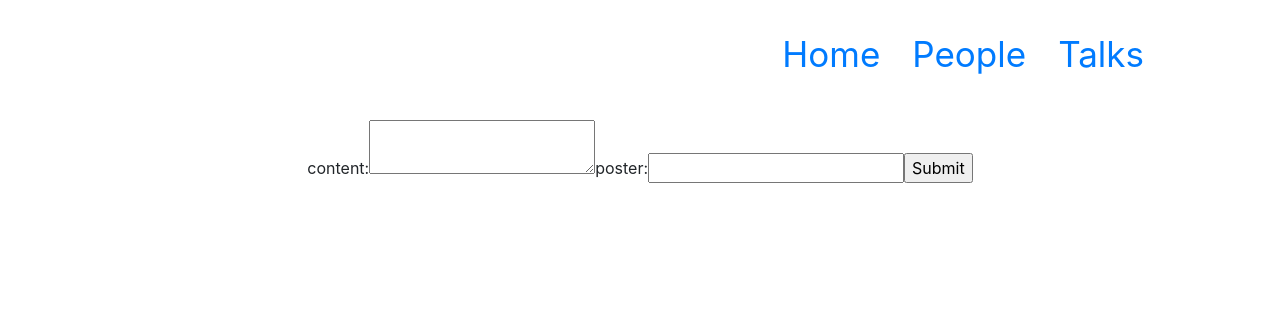
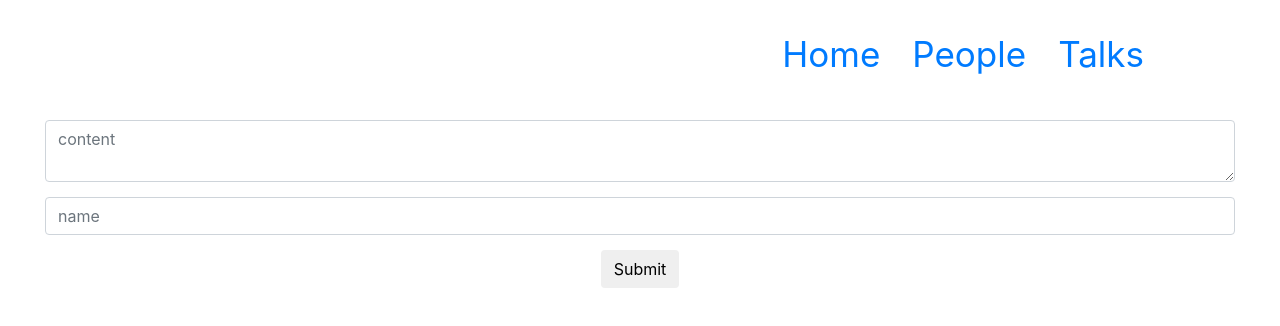
Before and after one commit to eunjisong/bighuman-es, a React (Create React App) app: page / in a window 1280 px wide. Shown: the top 326 px of the page. Built offline with nearby package versions, Linux system fonts and the light colour scheme; no server answers.

Commit message:
option form

```diff
--- a/src/App.css
+++ b/src/App.css
@@ -133,16 +133,28 @@
 }
 
 
-/* .userInfo {
-  text-align: center;
-  margin-top: 50px;
-} */
+.optionsContainer {
+  width: 500px;
+  height: 500px;
+  border: 1px solid black;
+  padding: 0;
+  margin: 0;
 
+}
 
+.optionsContainer .btn {
+  width: 250px;
+}
+
+.options {
+  display: flex;
+  flex-direction: row;
+}
 
 .allPosts {
   background-color: white;
   margin-top:25px;
+  margin-right: 0;
   padding: 10px;
   width: 500px;
   height: 500px;
@@ -155,9 +167,18 @@
 .singlePost {
   background-color: #569eeb;
   width: 500px;
-  margin: -10px 15px 15px 15px;
+  margin: 15px 0;
   display: flex;
   flex-direction: row;
   justify-content: flex-start;
+}
 
+.optionsContainer form {
+  background-color: #f4b942;
+  display: flex;
+  flex-direction: column;
 }
+
+form .formItem {
+  margin: 15px;
+}
--- a/src/component/PostForm.js
+++ b/src/component/PostForm.js
@@ -1,57 +1,65 @@
-import React from 'react';
-import { connect } from 'react-redux';
-import { postNewPost } from '../store'
+import React from "react";
+import { connect } from "react-redux";
+import { postNewPost } from "../store";
 class PostFrom extends React.Component {
-  constructor(){
-    super()
+  constructor() {
+    super();
     this.state = {
-      content: '',
-      poster: ''
-    }
+      content: "",
+      poster: ""
+    };
 
-    this.handleChange = this.handleChange.bind(this)
-    this.handleSubmit = this.handleSubmit.bind(this)
+    this.handleChange = this.handleChange.bind(this);
+    this.handleSubmit = this.handleSubmit.bind(this);
   }
 
-  handleChange(event){
+  handleChange(event) {
+    this.setState({ [event.target.name]: event.target.value });
+  }
 
-    this.setState({[event.target.name]: event.target.value})
+  handleSubmit(event) {
+    const id = this.props.user.id;
+    this.props.postNewPost(id, this.state);
 
   }
 
-  handleSubmit(event){
-    const id = this.props.user.id
-    this.props.postNewPost(id, this.state)
-    event.preventDefault()
-  }
+  render() {
+    return (
+      <form onSubmit={this.handleSubmit}>
 
-  render(){
-    return(
-       <form onSubmit={this.handleSubmit}>
-          <label>
-            content:
-          <textarea type="textarea" onChange={this.handleChange} name="content"/>
-          </label>
+        <div className="formItem form-group">
+          <textarea
+            className="form-control"
+            placeholder="content"
+            type="textarea"
+            onChange={this.handleChange}
+            name="content"
+          />
+        </div>
 
-          <label>
-            poster:
-          <input type="text" onChange={this.handleChange} name="poster"/>
-          </label>
+        <div className="formItem form-group">
+          <input
+          className="form-control"
+            placeholder="name"
+            type="text"
+            onChange={this.handleChange}
+            name="poster"
+          />
+        </div>
 
-
-          <input type="submit" value="Submit"/>
-
-
-       </form>
-
-    )
+        <input type="submit" value="Submit" className="btn submitButton" />
+      </form>
+    );
   }
 }
 
-const mapDispatch = (dispatch) => {
+const mapDispatch = dispatch => {
   return {
     postNewPost: (id, item) => dispatch(postNewPost(id, item))
-  }
-}
+  };
+};
 
-export default connect(null, mapDispatch)(PostFrom)
+export default connect(
+  null,
+  mapDispatch
+)(PostFrom);
--- a/src/component/SingleUser.js
+++ b/src/component/SingleUser.js
@@ -55,15 +55,17 @@ class SingleUser extends React.Component {
 
 
         {/* Single User's option */}
-            <div className="options">
-              <button onClick={() => this.toggleOption("form")}>
+            <div className="optionsContainer">
+              <div className="options">
+              <button className="btn" onClick={() => this.toggleOption("form")}>
                 New Post
               </button>
-              <button onClick={() => this.toggleOption("list")}>{`${
+              <button className="btn" onClick={() => this.toggleOption("list")}>{`${
                 user.name.split(" ")[0]
               }'s Posts`}</button>
+              </div>
               {this.state.option == "form" ? (
-                <PostForm user={user} />
+                <PostForm user={user} option={this.state.option}/>
               ) : (
                 <UserPosts user={user} />
               )}
```
